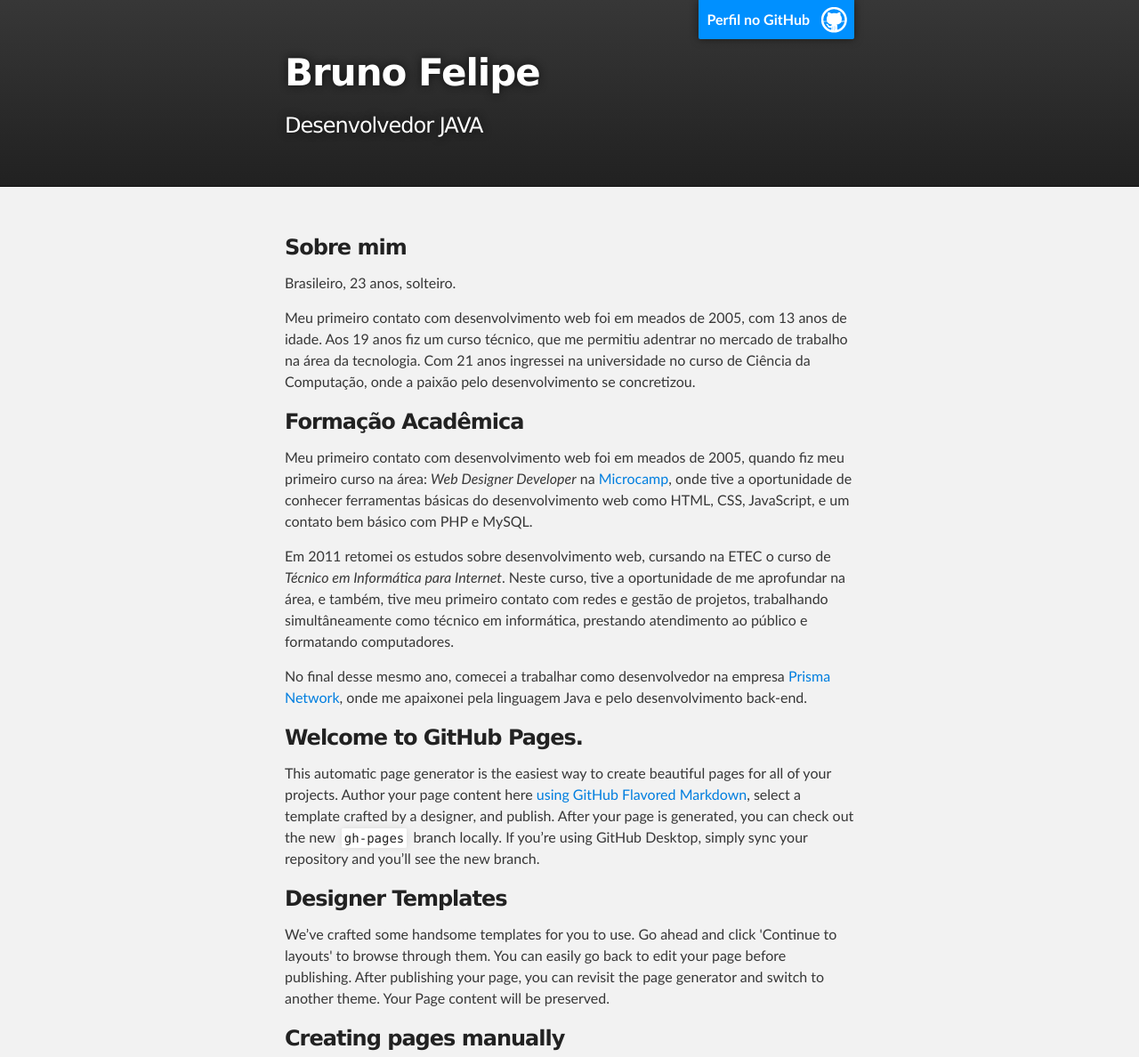
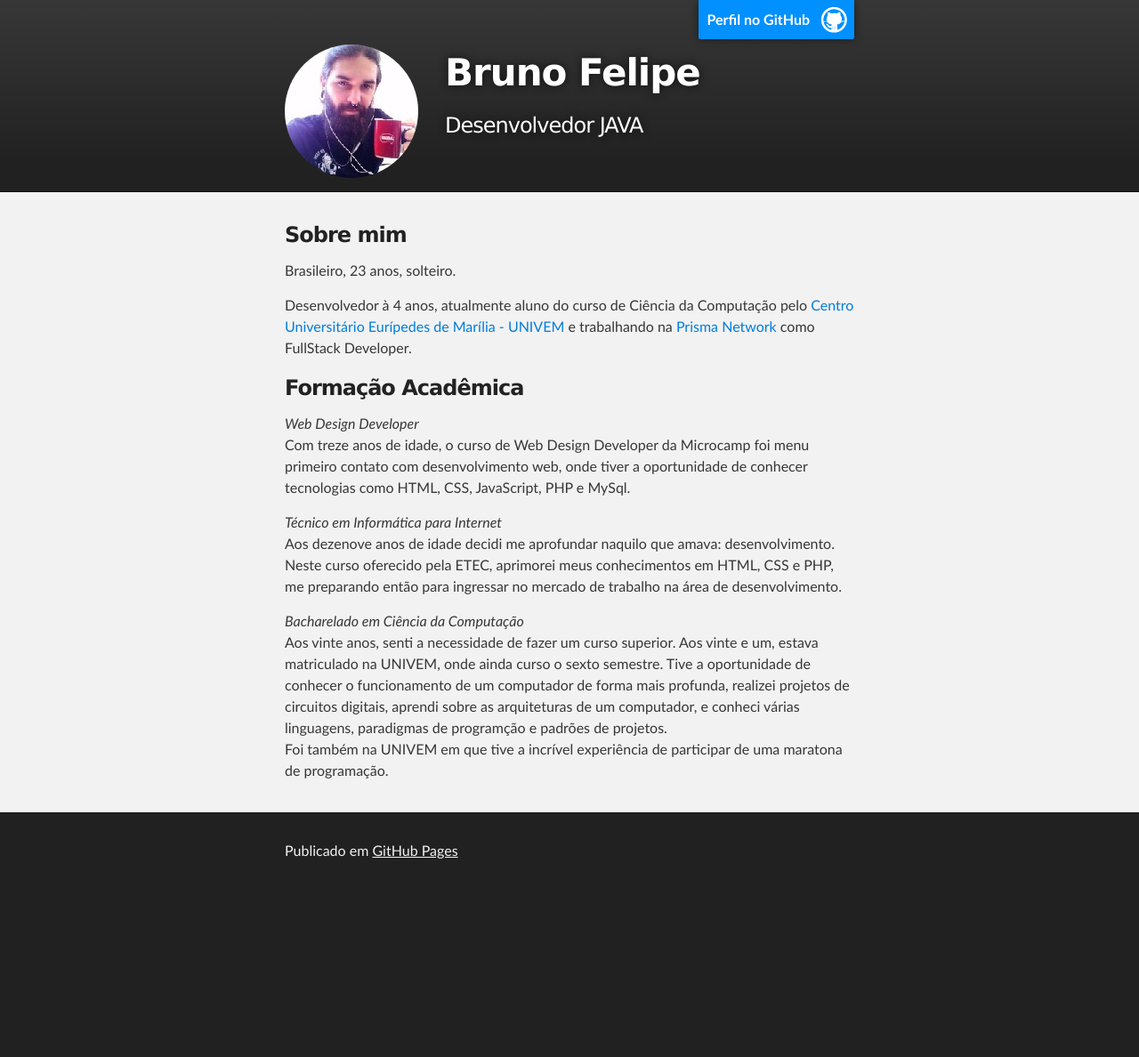
Before and after one commit to brudev/brudev.github.io, a plain HTML site: page index.html in a window 1280 px wide. Shown: the top 1188 px of the page at 89% size. After the commit the page ends 1003 px from the top, so only its background shows below. Drawn offline with Linux system fonts and the light colour scheme.

Commit message:
Imagem do Perfil
Imagem do perfil, mais algumas alterações no texto!

```diff
--- a/index.html
+++ b/index.html
@@ -18,9 +18,12 @@
         <header class="inner">
           <a id="forkme_banner" href="https://github.com/brudev">Perfil no GitHub</a>
 
-          <h1 id="project_title">Bruno Felipe</h1>
-          <h2 id="project_tagline">Desenvolvedor JAVA</h2>
-
+          <div id="profile_pic">
+          </div>
+          <div id="profile_info">
+            <h1 id="project_title">Bruno Felipe</h1>
+            <h2 id="project_tagline">Desenvolvedor JAVA</h2>
+          </div>
         </header>
     </div>
 
@@ -36,9 +39,9 @@
           Brasileiro, 23 anos, solteiro.
         </p>
         <p>
-          Meu primeiro contato com desenvolvimento web foi em meados de 2005, com 13 anos de idade. Aos 19 anos fiz um curso
-          técnico, que me permitiu adentrar no mercado de trabalho na área da tecnologia. Com 21 anos ingressei na universidade
-          no curso de Ciência da Computação, onde a paixão pelo desenvolvimento se concretizou.
+          Desenvolvedor à 4 anos, atualmente aluno do curso de Ciência da Computação pelo
+          <a href="http://www.univem.edu.br" target="_blank">Centro Universitário Eurípedes de Marília - UNIVEM</a>
+          e trabalhando na <a href="http://www.prismanetwork.com/site/view.xhtml?pid=1" target="_blank">Prisma Network</a> como FullStack Developer.
         </p>
         <h3>
           <a id="formacao-academica" class="anchor" href="#formacao-academica"></a>
@@ -46,46 +49,27 @@
           Formação Acadêmica
         </h3>
         <p>
-          Meu primeiro contato com desenvolvimento web foi em meados de 2005, quando
-          fiz meu primeiro curso na área: <span style="font-style: italic;">Web Designer Developer</span> na <a href="http://microcamp.com.br" target="_blank">Microcamp</a>,
-          onde tive a oportunidade de conhecer ferramentas básicas do desenvolvimento web como HTML, CSS, JavaScript, e um contato bem básico com PHP e MySQL.
+          <span style="font-style: italic">Web Design Developer</span><br />
+          Com treze anos de idade, o curso de Web Design Developer da Microcamp foi menu
+          primeiro contato com desenvolvimento web, onde tiver a oportunidade de conhecer
+          tecnologias como HTML, CSS, JavaScript, PHP e MySql.
         </p>
         <p>
-          Em 2011 retomei os estudos sobre desenvolvimento web, cursando na ETEC o curso de <span style="font-style: italic;">Técnico em Informática para Internet</span>.
-          Neste curso, tive a oportunidade de me aprofundar na área, e também, tive meu primeiro contato com redes e gestão de projetos, trabalhando
-          simultâneamente como técnico em informática, prestando atendimento ao público e formatando computadores.
+          <span style="font-style: italic">Técnico em Informática para Internet</span><br />
+          Aos dezenove anos de idade decidi me aprofundar naquilo que amava: desenvolvimento.
+          Neste curso oferecido pela ETEC, aprimorei meus conhecimentos em HTML, CSS e PHP, me preparando então
+          para ingressar no mercado de trabalho na área de desenvolvimento.
         </p>
         <p>
-          No final desse mesmo ano, comecei a trabalhar como desenvolvedor na empresa <a href="http://www.prismanetwork.com/site/view.xhtml?pid=1" target="_blank">Prisma Network</a>,
-          onde me apaixonei pela linguagem Java e pelo desenvolvimento back-end.
+          <span style="font-style: italic">Bacharelado em Ciência da Computação</span><br />
+          Aos vinte anos, senti a necessidade de fazer um curso superior. Aos vinte e um, estava
+          matriculado na UNIVEM, onde ainda curso o sexto semestre. Tive a oportunidade de
+          conhecer o funcionamento de um computador de forma mais profunda, realizei projetos
+          de circuitos digitais, aprendi sobre as arquiteturas de um computador, e conheci
+          várias linguagens, paradigmas de programção e padrões de projetos.<br/>
+          Foi também na UNIVEM em que tive a incrível experiência de participar de uma maratona
+          de programação.
         </p>
-
-
-
-        <h3>
-<a id="welcome-to-github-pages" class="anchor" href="#welcome-to-github-pages" aria-hidden="true"><span class="octicon octicon-link"></span></a>Welcome to GitHub Pages.</h3>
-
-<p>This automatic page generator is the easiest way to create beautiful pages for all of your projects. Author your page content here <a href="https://guides.github.com/features/mastering-markdown/">using GitHub Flavored Markdown</a>, select a template crafted by a designer, and publish. After your page is generated, you can check out the new <code>gh-pages</code> branch locally. If you’re using GitHub Desktop, simply sync your repository and you’ll see the new branch.</p>
-
-<h3>
-<a id="designer-templates" class="anchor" href="#designer-templates" aria-hidden="true"><span class="octicon octicon-link"></span></a>Designer Templates</h3>
-
-<p>We’ve crafted some handsome templates for you to use. Go ahead and click 'Continue to layouts' to browse through them. You can easily go back to edit your page before publishing. After publishing your page, you can revisit the page generator and switch to another theme. Your Page content will be preserved.</p>
-
-<h3>
-<a id="creating-pages-manually" class="anchor" href="#creating-pages-manually" aria-hidden="true"><span class="octicon octicon-link"></span></a>Creating pages manually</h3>
-
-<p>If you prefer to not use the automatic generator, push a branch named <code>gh-pages</code> to your repository to create a page manually. In addition to supporting regular HTML content, GitHub Pages support Jekyll, a simple, blog aware static site generator. Jekyll makes it easy to create site-wide headers and footers without having to copy them across every page. It also offers intelligent blog support and other advanced templating features.</p>
-
-<h3>
-<a id="authors-and-contributors" class="anchor" href="#authors-and-contributors" aria-hidden="true"><span class="octicon octicon-link"></span></a>Authors and Contributors</h3>
-
-<p>You can <a href="https://github.com/blog/821" class="user-mention">@mention</a> a GitHub username to generate a link to their profile. The resulting <code>&lt;a&gt;</code> element will link to the contributor’s GitHub Profile. For example: In 2007, Chris Wanstrath (<a href="https://github.com/defunkt" class="user-mention">@defunkt</a>), PJ Hyett (<a href="https://github.com/pjhyett" class="user-mention">@pjhyett</a>), and Tom Preston-Werner (<a href="https://github.com/mojombo" class="user-mention">@mojombo</a>) founded GitHub.</p>
-
-<h3>
-<a id="support-or-contact" class="anchor" href="#support-or-contact" aria-hidden="true"><span class="octicon octicon-link"></span></a>Support or Contact</h3>
-
-<p>Having trouble with Pages? Check out our <a href="https://help.github.com/pages">documentation</a> or <a href="https://github.com/contact">contact support</a> and we’ll help you sort it out.</p>
       </section>
     </div>
 
@@ -96,7 +80,5 @@
       </footer>
     </div>
 
-
-
   </body>
 </html>
--- a/stylesheets/stylesheet.css
+++ b/stylesheets/stylesheet.css
@@ -131,21 +131,6 @@ em {
 
 strong {
   font-weight: bold;
-}
-
-img {
-  position: relative;
-  margin: 0 auto;
-  max-width: 739px;
-  padding: 5px;
-  margin: 10px 0 10px 0;
-  border: 1px solid #ebebeb;
-
-  box-shadow: 0 0 5px #ebebeb;
-  -webkit-box-shadow: 0 0 5px #ebebeb;
-  -moz-box-shadow: 0 0 5px #ebebeb;
-  -o-box-shadow: 0 0 5px #ebebeb;
-  -ms-box-shadow: 0 0 5px #ebebeb;
 }
 
 p img {
@@ -286,6 +271,20 @@ Full-Width Styles
   border-bottom-right-radius: 2px;
 }
 
+#profile_pic {
+  width: 150px;
+  height: 150px;
+  border-radius: 75px;
+  background: url('../images/profile.jpg') no-repeat;
+  float: left;
+  margin-right: 30px;
+  margin-bottom: 15px;
+}
+
+#profile_info {
+  display: block;
+}
+
 #header_wrap {
   background: #212121;
   background: -moz-linear-gradient(top, #373737, #212121);
@@ -296,7 +295,7 @@ Full-Width Styles
 }
 
 #header_wrap .inner {
-  padding: 50px 10px 30px 10px;
+  padding: 50px 10px 5px 10px;
 }
 
 #project_title {
@@ -358,10 +357,11 @@ Full-Width Styles
   background: #f2f2f2;
   border-top: 1px solid #111;
   border-bottom: 1px solid #111;
+  clear: both;
 }
 
 #main_content {
-  padding-top: 40px;
+  padding-top: 20px;
 }
 
 #footer_wrap {
```
Also changed, not shown: images/profile.jpg (added).
